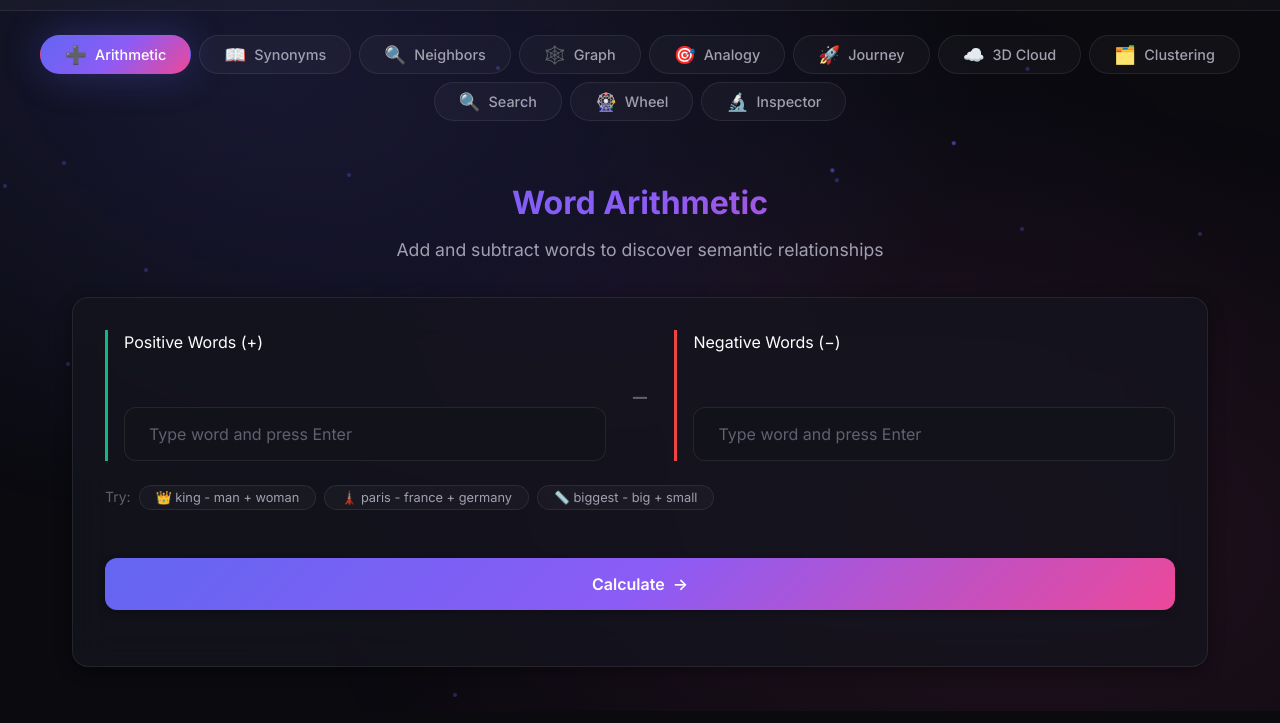
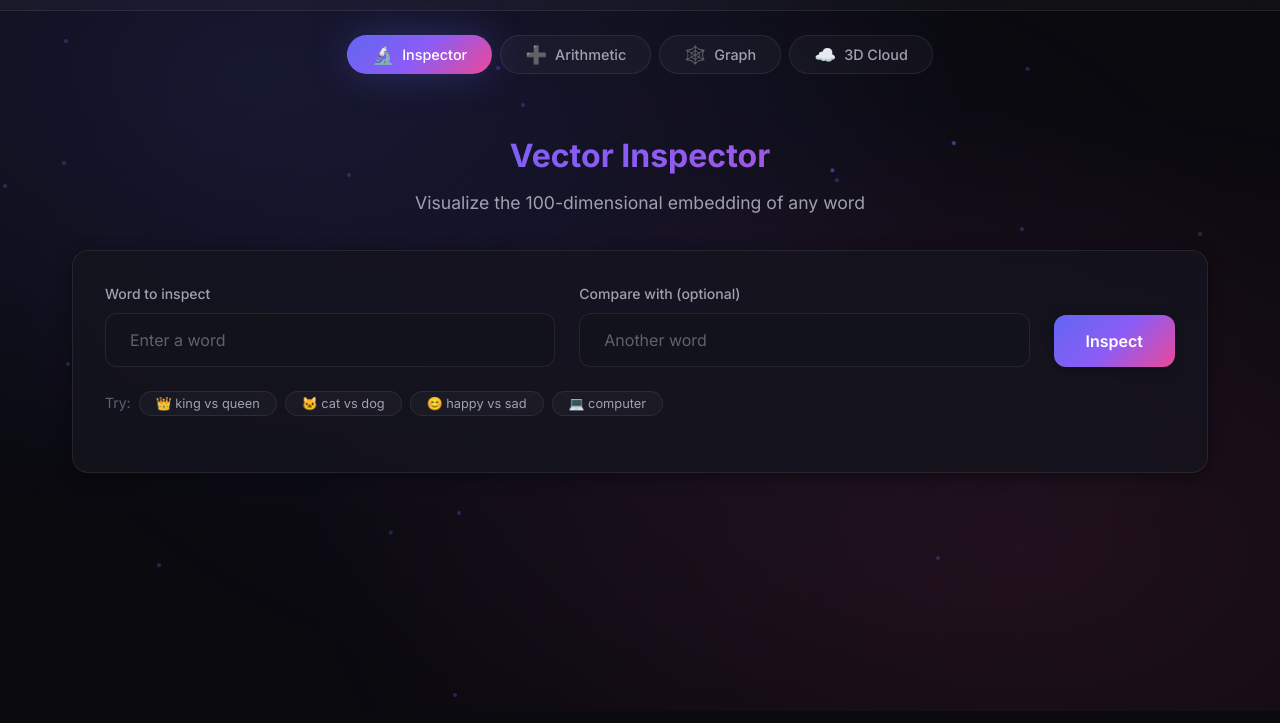
Before and after one commit to PouliotAlexis/Word_Embeding_Vector_Demo, a plain HTML site: page frontend/index.html in a window 1280 px wide. Shown: the part 89-812 px from the top of the page. Drawn offline with nearby package versions, Linux system fonts and the light colour scheme; no server answers.

Commit message:
style: hide non-essential web ui features for presentation

```diff
--- a/frontend/index.html
+++ b/frontend/index.html
@@ -43,21 +43,33 @@
 
     <!-- Navigation -->
     <nav class="nav">
-        <button class="nav-btn active" data-section="arithmetic">
+        <!-- On met l'Inspector en premier car c'est le début de ta présentation -->
+        <button class="nav-btn active" data-section="inspector">
+            <span class="nav-icon">🔬</span>
+            <span>Inspector</span>
+        </button>
+        <button class="nav-btn" data-section="arithmetic">
             <span class="nav-icon">➕</span>
             <span>Arithmetic</span>
         </button>
+        <button class="nav-btn" data-section="graph">
+            <span class="nav-icon">🕸️</span>
+            <span>Graph</span>
+        </button>
+        <button class="nav-btn" data-section="cloud">
+            <span class="nav-icon">☁️</span>
+            <span>3D Cloud</span>
+        </button>
+
+        <!-- On cache tout le reste avec des commentaires HTML -->
+        <!--
         <button class="nav-btn" data-section="synonyms">
-            <span class="nav-icon">📖</span>
+            <span class="nav-icon">�</span>
             <span>Synonyms</span>
         </button>
         <button class="nav-btn" data-section="neighbors">
             <span class="nav-icon">🔍</span>
             <span>Neighbors</span>
-        </button>
-        <button class="nav-btn" data-section="graph">
-            <span class="nav-icon">🕸️</span>
-            <span>Graph</span>
         </button>
         <button class="nav-btn" data-section="analogy">
             <span class="nav-icon">🎯</span>
@@ -66,10 +78,6 @@
         <button class="nav-btn" data-section="journey">
             <span class="nav-icon">🚀</span>
             <span>Journey</span>
-        </button>
-        <button class="nav-btn" data-section="cloud">
-            <span class="nav-icon">☁️</span>
-            <span>3D Cloud</span>
         </button>
         <button class="nav-btn" data-section="clustering">
             <span class="nav-icon">🗂️</span>
@@ -83,16 +91,13 @@
             <span class="nav-icon">🎡</span>
             <span>Wheel</span>
         </button>
-        <button class="nav-btn" data-section="inspector">
-            <span class="nav-icon">🔬</span>
-            <span>Inspector</span>
-        </button>
+        -->
     </nav>
 
     <!-- Main Content -->
     <main class="main">
         <!-- Arithmetic Section -->
-        <section class="section active" id="section-arithmetic">
+        <section class="section" id="section-arithmetic">
             <div class="section-header">
                 <h2>Word Arithmetic</h2>
                 <p>Add and subtract words to discover semantic relationships</p>
@@ -457,7 +462,7 @@
         </section>
 
         <!-- Vector Inspector Section -->
-        <section class="section" id="section-inspector">
+        <section class="section active" id="section-inspector">
             <div class="section-header">
                 <h2>Vector Inspector</h2>
                 <p>Visualize the 100-dimensional embedding of any word</p>
```
